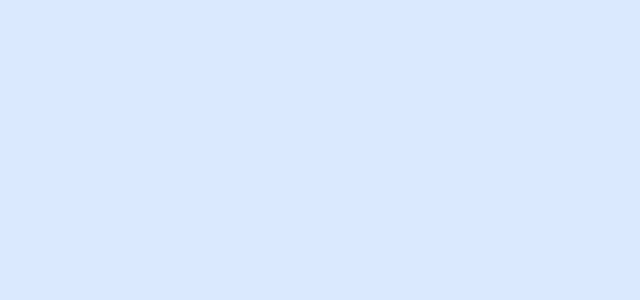
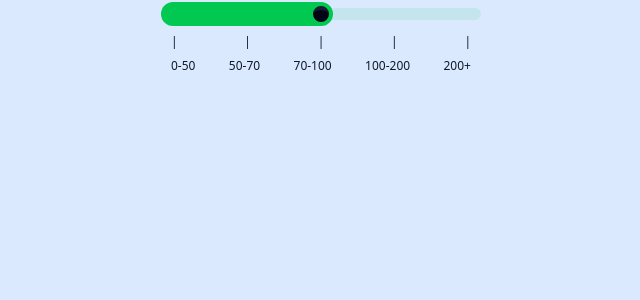
Before and after one commit to levladik/clean_cleanom, a Next.js app: page / in a window 1280 px wide. Shown: the top 300 px of the page, without its empty margins (255-895 px from the left). Built offline with nearby package versions, Linux system fonts and the light colour scheme.

Commit message:
feat: implement RoomSizeSelector component for price calculation

```diff
--- a/src/components/calculator/Calculator.tsx
+++ b/src/components/calculator/Calculator.tsx
@@ -4,12 +4,10 @@
  * The main calculator component for the cleaning service price calculator
  */
 
-import React from 'react';
+import { RoomSizeSelector } from "./RoomSizeSelector"
 
 export default function Calculator() {
   return (
-    <div className="calculator">
-      {/* Calculator content will be added by the user */}
-    </div>
-  );
+    <RoomSizeSelector />
+  )
 }
--- /dev/null
+++ b/src/components/calculator/RoomSizeSelector.tsx
@@ -0,0 +1,34 @@
+'use client'
+import React, { useState } from 'react'
+
+export const RoomSizeSelector = () => {
+  const [selectedService, setSelectedService] = useState('basic')
+  return (
+    <div className='calculator m-auto max-w-md'>
+      <div className='w-full max-w-xs'>
+        <input
+          type='range'
+          min={0}
+          max='100'
+          value={selectedService}
+          onChange={(e) => setSelectedService(e.target.value)}
+          className='range range-primary'
+        />
+        <div className='flex justify-between px-2.5 mt-2 text-xs'>
+          <span>|</span>
+          <span>|</span>
+          <span>|</span>
+          <span>|</span>
+          <span>|</span>
+        </div>
+        <div className='flex justify-between px-2.5 mt-2 text-xs'>
+          <span>0-50</span>
+          <span>50-70</span>
+          <span>70-100</span>
+          <span>100-200</span>
+          <span>200+</span>
+        </div>
+      </div>
+    </div>
+  )
+}
```
